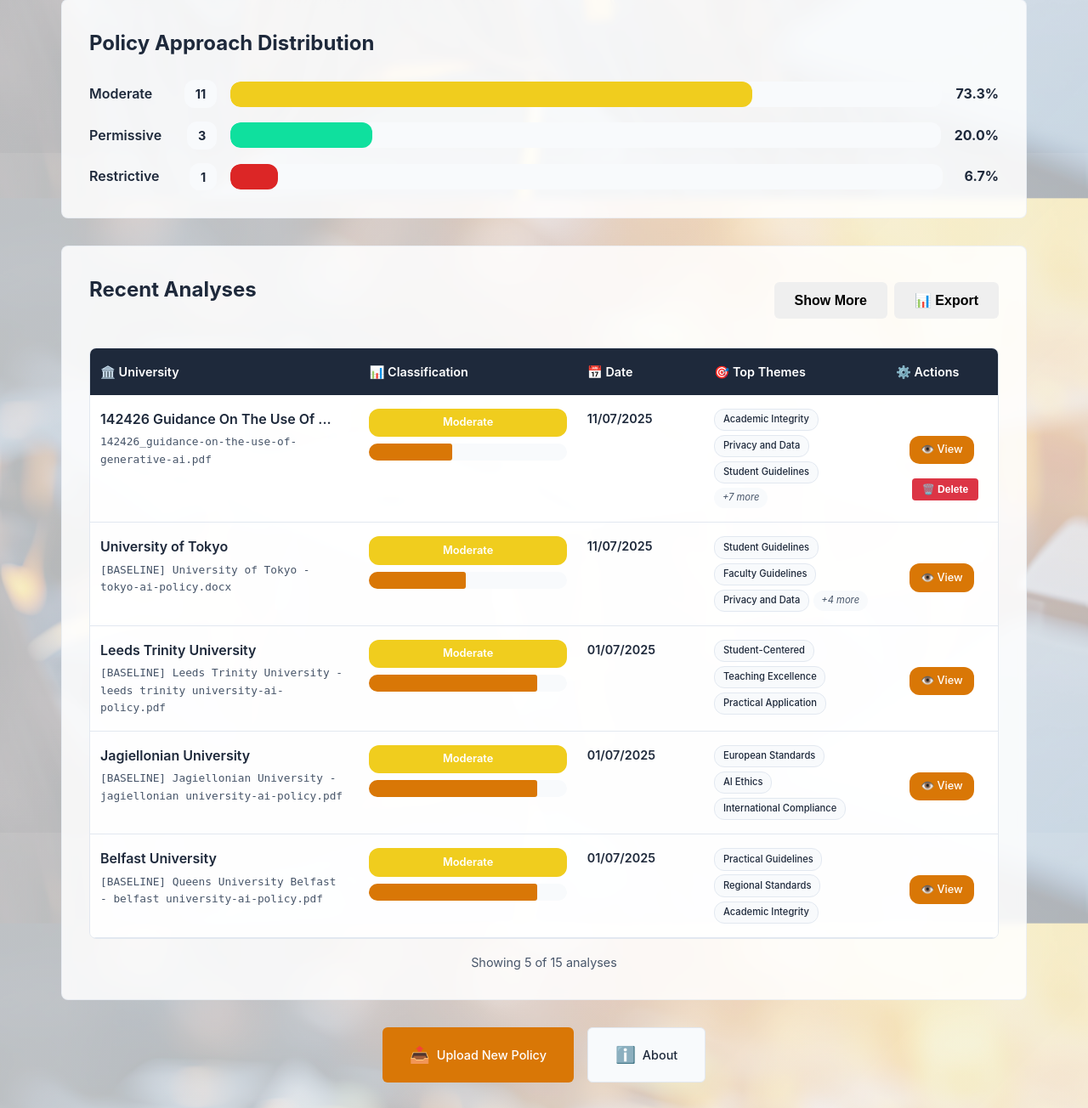
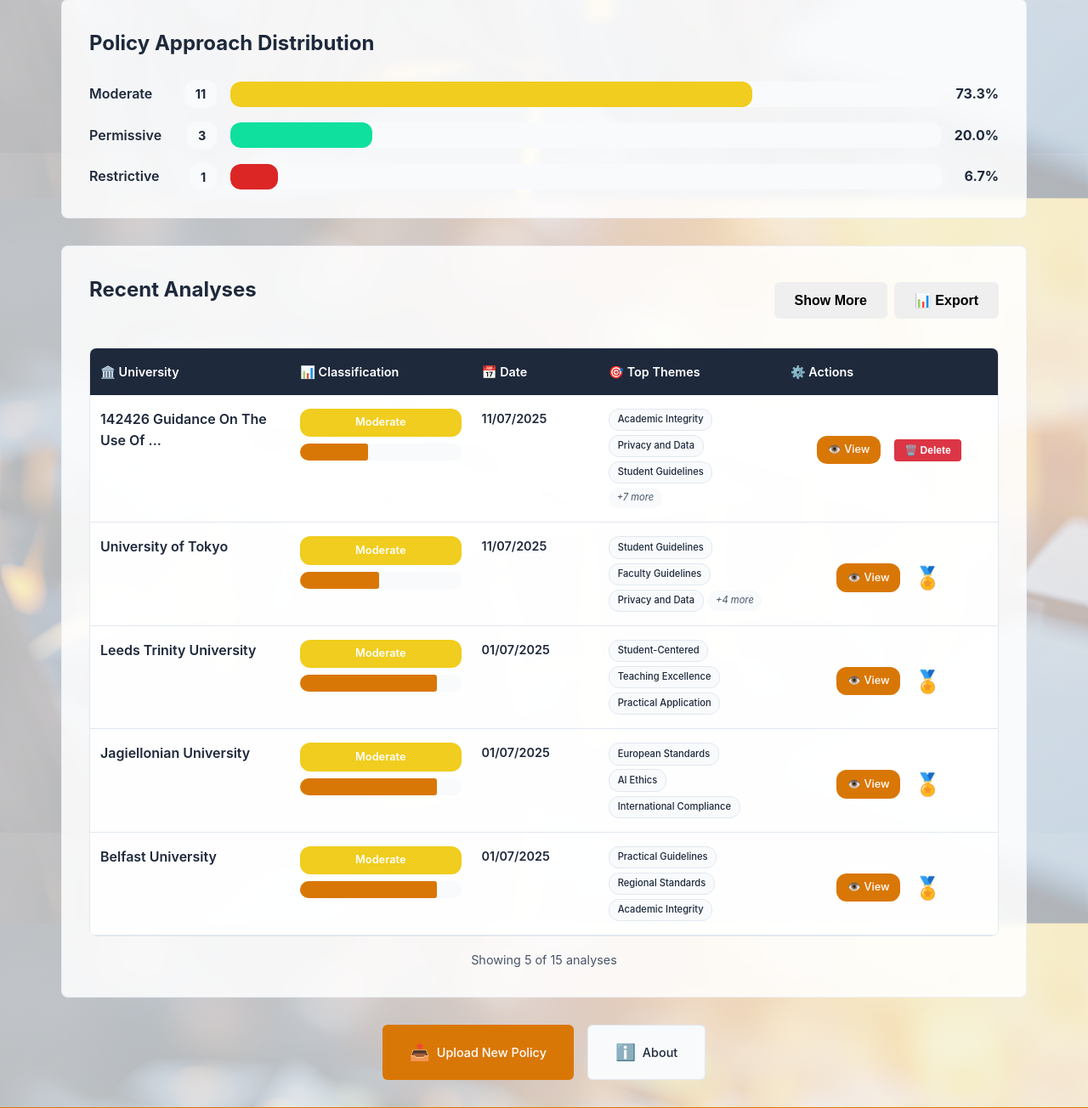
Before and after one commit to jacekkszczot/PolicyCraft, a Flask app: page /dashboard in a window 1280 px wide. Shown: the part 690-1994 px from the top of the page at 85% size. Run offline with Flask 3, Linux system fonts and the light colour scheme; a user stored in the database is signed in; parts of the project's set-up code (start-up, migrations or seed data) failed here and were passed over.

Commit message:
buttons cont

```diff
--- a/App/PolicyCraft /src/web/templates/dashboard.html
+++ b/App/PolicyCraft /src/web/templates/dashboard.html
@@ -92,8 +92,8 @@
             <table class="analyses-table">
                 <thead>
                     <tr>
-                        <th>🏛️ University</th>
-                        <th style="width:24%">📊 Classification</th>
+                        <th style="width:22%">🏛️ University</th>
+                        <th style="width:20%">📊 Classification</th>
                         <th style="width:14%">📅 Date</th>
                         <th style="width:20%">🎯 Top Themes</th>
                         <th>⚙️ Actions</th>
@@ -105,9 +105,6 @@
                         <td class="university-cell">
                             <div class="university-info">
                                 <div class="university-name">{{ analysis.filename|clean_university_name }}
-                                </div>
-                                <div class="file-name">
-                                    {{ analysis.filename|clean_filename }}
                                 </div>
                             </div>
                         </td>
@@ -151,21 +148,16 @@
                         </td>
 
                         <td class="actions-cell">
-                            <div class="action-buttons">
-                                <a href="{{ url_for('analyse_document', filename=analysis.filename) }}"
-                                   class="btn btn-view" title="View Analysis">
-                                    👁️ View
-                                </a>
+                            <div class="action-buttons" style="display:flex; align-items:center; gap:8px;">
+                                <a href="{{ url_for('analyse_document', filename=analysis.filename) }}" class="btn btn-view" title="View Analysis">👁️ View</a>
 
-                                {% if not analysis.filename.startswith('[BASELINE]') and 'clean_dataset' not in analysis.filename %}
-                                <form method="POST" action="{{ url_for('delete_analysis', analysis_id=analysis._id) }}"
-                                      style="display: inline;"
-                                      onsubmit="return confirm('Are you sure you want to delete this analysis?');">
-                                    <button type="submit" class="btn btn-delete" title="Delete Analysis">
-                                        🗑️ Delete
-                                    </button>
-                                </form>
-                                {% endif %}
+{% if analysis.filename.startswith('[BASELINE]') or 'clean_dataset' in analysis.filename %}
+    <span class="baseline-icon" style="font-size:1.6rem; line-height:1; margin-left:8px;" title="Baseline sample">🏅</span>
+{% else %}
+    <form method="POST" action="{{ url_for('delete_analysis', analysis_id=analysis._id) }}" onsubmit="return confirm('Are you sure you want to delete this analysis?');">
+        <button type="submit" class="btn btn-delete" title="Delete Analysis">🗑️ Delete</button>
+    </form>
+{% endif %}
                             </div>
                         </td>
                     </tr>
--- a/App/PolicyCraft /src/web/templates/index.html
+++ b/App/PolicyCraft /src/web/templates/index.html
@@ -56,7 +56,7 @@
                title="Upload and analyse policy documents">
                 <div class="feature-icon">📄</div>
                 <h3>Document Analysis</h3>
-                <p>Upload and analyse university AI policy documents (PDF, DOCX, TXT) with advanced NLP processing.</p>
+                <p>Upload and analyse university AI policy documents (PDF, DOCX, TXT) with advanced NLP processing.<br> </p>
                 <div class="card-action">
                     <span class="action-text">
                         {% if current_user.is_authenticated %}View Dashboard{% else %}Get Started{% endif %}
@@ -70,7 +70,7 @@
                title="See policy classification in action">
                 <div class="feature-icon">📊</div>
                 <h3>Policy Classification</h3>
-                <p>Classify policy approaches as restrictive, permissive, or balanced with hybrid ML classification.</p>
+                <p>Classify policy approaches as restrictive, permissive, or balanced with hybrid ML classification.<br> </p>
                 <div class="card-action">
                     <span class="action-text">
                         {% if current_user.is_authenticated %}View Analytics{% else %}Get Started{% endif %}
```
